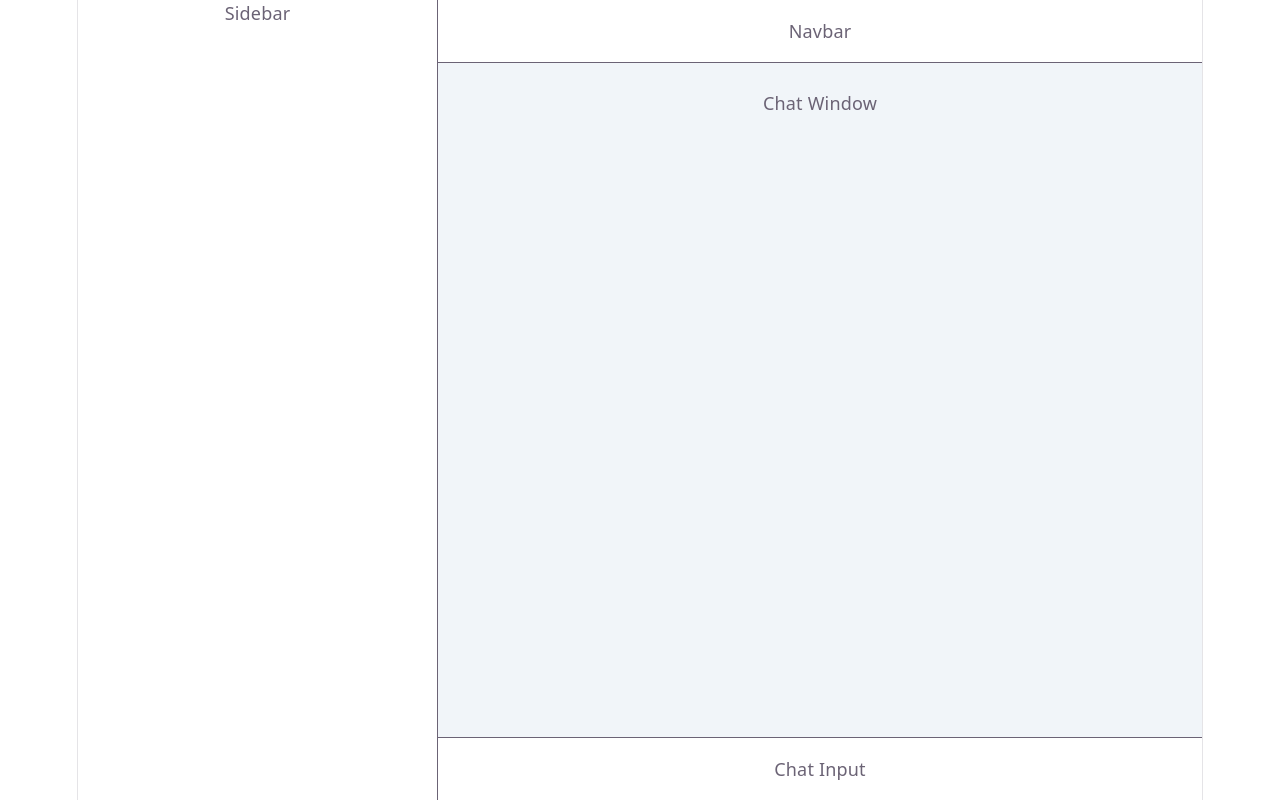
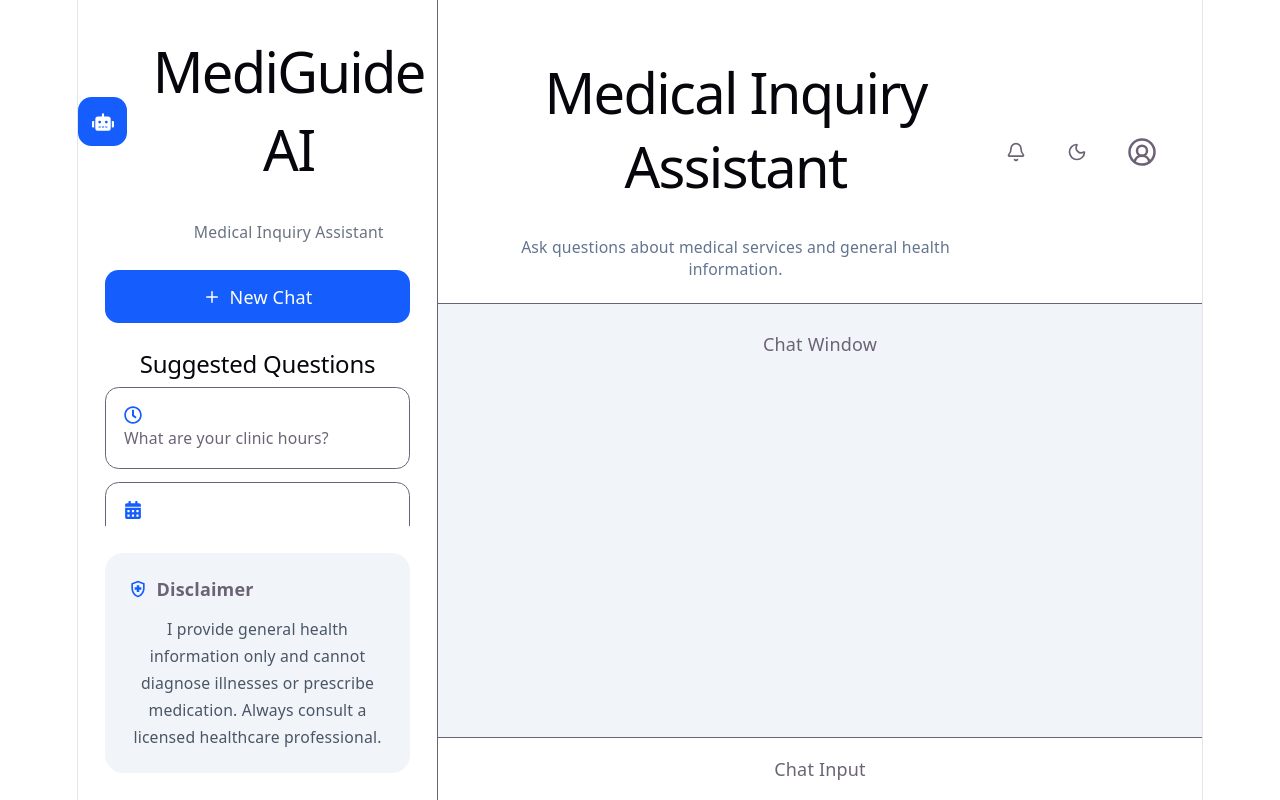
Before and after one commit to janrelle24/ai-inquiry-assistant, a React app in the folder frontend/: page / in a window 1280 px wide. Built offline with nearby package versions, Linux system fonts and the light colour scheme; the HTML template or start-up script is replaced by a standard one.

Commit message:
initial design for navbar and sidebar

```diff
--- a/frontend/package.json
+++ b/frontend/package.json
@@ -12,6 +12,7 @@
   "dependencies": {
     "@tailwindcss/vite": "^4.3.2",
     "axios": "^1.18.1",
+    "lucide-react": "^1.24.0",
     "react": "^19.2.7",
     "react-dom": "^19.2.7",
     "react-icons": "^5.7.0",
--- a/frontend/src/components/Navbar.jsx
+++ b/frontend/src/components/Navbar.jsx
@@ -1,7 +1,38 @@
+import {
+    Bell,
+    Moon,
+    UserCircle2,
+} from "lucide-react";
+
+
 function Navbar() {
     return (
-        <header className="border-b bg-white p-4">
-            Navbar
+        <header className="sticky top-0 z-10 flex items-center justify-between border-b bg-white px-8 py-5">
+            {/* Left Side */}
+            <div>
+            <h1 className="text-2xl font-bold text-slate-800">
+                Medical Inquiry Assistant
+            </h1>
+
+            <p className="mt-1 text-sm text-slate-500">
+                Ask questions about medical services and general health information.
+            </p>
+            </div>
+
+            {/* Right Side */}
+            <div className="flex items-center gap-5">
+            <button className="rounded-full p-2 transition hover:bg-slate-100">
+                <Bell size={20} />
+            </button>
+
+            <button className="rounded-full p-2 transition hover:bg-slate-100">
+                <Moon size={20} />
+            </button>
+
+            <button className="rounded-full p-2 transition hover:bg-slate-100">
+                <UserCircle2 size={30} />
+            </button>
+            </div>
         </header>
     );
 }
--- a/frontend/src/components/Sidebar.jsx
+++ b/frontend/src/components/Sidebar.jsx
@@ -1,7 +1,120 @@
+import {
+    FaRobot,
+    FaRegClock,
+    FaCalendarAlt,
+    FaHospital,
+    FaHeartbeat,
+    FaMapMarkerAlt,
+} from "react-icons/fa";
+
+import { MdOutlineHealthAndSafety } from "react-icons/md";
+import { Plus } from "lucide-react";
 function Sidebar() {
+
+    const suggestedQuestions = [
+        {
+            icon: <FaRegClock />,
+            question: "What are your clinic hours?",
+        },
+        {
+            icon: <FaCalendarAlt />,
+            question: "How do I book an appointment?",
+        },
+        {
+            icon: <FaHospital />,
+            question: "What departments do you have?",
+        },
+        {
+            icon: <FaHeartbeat />,
+            question: "What is hypertension?",
+        },
+        {
+            icon: <FaMapMarkerAlt />,
+            question: "Where is the laboratory?",
+        },
+    ];
     return (
-        <aside className="w-80 border-r bg-white">
-            Sidebar
+        <aside className="flex w-80 flex-col border-r bg-white">
+            {/* Logo */}
+            {/*}
+            <div className="border-b p-6">
+                <h1 className="text-2xl font-bold text-blue-600">
+                    MediGuide AI
+                </h1>
+
+                <p className="mt-1 text-sm text-gray-500">
+                Medical Inquiry Assistant
+                </p>
+            </div>*/}
+            <div className="flex items-center gap-3">
+                <div className="rounded-xl bg-blue-600 p-3 text-white">
+                    <FaRobot size={22} />
+                </div>
+
+                <div>
+                    <h1 className="text-xl font-bold">
+                    MediGuide AI
+                    </h1>
+
+                    <p className="text-sm text-gray-500">
+                    Medical Inquiry Assistant
+                    </p>
+                </div>
+            </div>
+
+            {/* New Chat Button */}
+            <div className="p-6">
+            <button className="flex w-full items-center justify-center gap-2 rounded-xl bg-blue-600 py-3 font-medium text-white transition hover:bg-blue-700">
+                <Plus size={18} />
+                New Chat
+            </button>
+            </div>
+
+            {/* Suggested Questions */}
+            <div className="flex-1 overflow-y-auto px-6">
+                <h2 className="mb-4 font-semibold">
+                Suggested Questions
+                </h2>
+
+                <div className="space-y-3">
+                {suggestedQuestions.map((item, index) => (
+                    <button
+                        key={index}
+                        className="w-full rounded-xl border p-4 text-left transition hover:border-blue-500 hover:bg-blue-50"
+                        >
+                        <span className="text-blue-600">
+                            {item.icon}
+                        </span>
+
+                        <span className="text-sm">
+                            {item.question}
+                        </span>
+                    </button>
+                ))}
+                </div>
+            </div>
+
+            {/* Disclaimer */}
+
+            <div className="m-6 rounded-2xl bg-slate-100 p-5">
+                <div className="mb-3 flex items-center gap-2">
+                    <MdOutlineHealthAndSafety
+                    className="text-blue-600"
+                    size={20}
+                    />
+
+                    <h3 className="font-semibold">
+                    Disclaimer
+                    </h3>
+                </div>
+
+                <p className="text-sm leading-6 text-gray-600">
+                    I provide general health information only and
+                    cannot diagnose illnesses or prescribe
+                    medication. Always consult a licensed
+                    healthcare professional.
+                </p>
+            </div>
         </aside>
     );
 }
```
Also changed, not shown: 1 other file (tests, documents, lock files or other folders).
